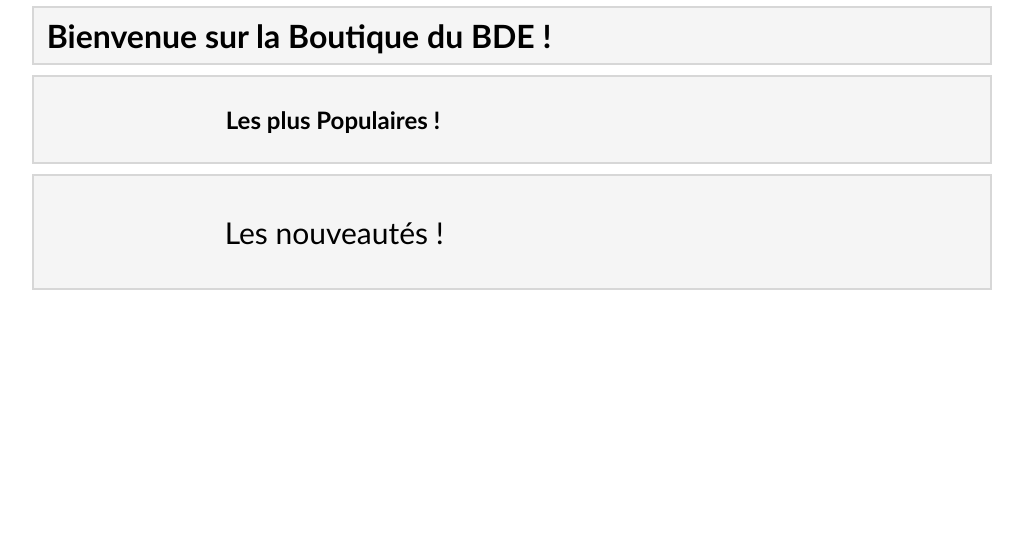
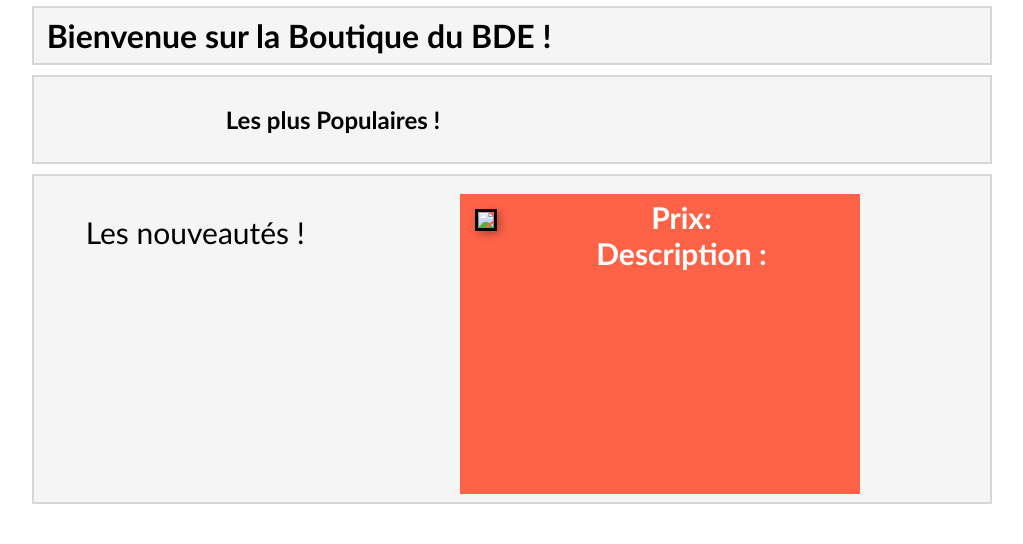
Before and after one commit to OlivierDebray/ProjetWeb, a PHP site: page /boutique.php in a window 1280 px wide. Shown: the part 191-735 px from the top of the page, without its empty margins (128-1151 px from the left). Run offline with PHP 8.4, Linux system fonts and the light colour scheme; tables that the repository leaves empty or names only in its code hold one stand-in row (values such as "Sample post"); data that the repository does not hold is empty.

Commit message:
LAst chances to boutique

```diff
--- a/Scripts/DisplayNewProducts.php
+++ b/Scripts/DisplayNewProducts.php
@@ -11,9 +11,8 @@ try
     $bdd = new PDO('mysql:host=localhost;dbname=projetweb;charset=utf8', 'root','');
     $getNewest = $bdd->query("SELECT * FROM Produits");
 
-    $getPopular = $bdd->query("SELECT * FROM produits
-    WHERE ID_Produits IN (SELECT Produit FROM `commande`
-    GROUP BY Produit ORDER BY COUNT(Produit) DESC)  ");
+    $getPopular = $bdd->query("SELECT * FROM `produits`
+    ORDER BY DateAjout DESC");
 
 
     while ($donnes = $getPopular->fetch())
@@ -21,6 +20,7 @@ try
         echo"
                <div class='product'>
                     <div class='name'> {$donnes['Nom']}</div>
+                    <img src='{$donnes['url']}', class='imgprod' />
 
 
 
@@ -30,7 +30,7 @@ try
                 </div>";
     }
 
-    //<img src='{$donnes['Url']}', class='imgprod' />
+
 }
 catch(Exception $e){
     echo " Exception : " .$e->getMessage(). "\n";
--- a/Scripts/DisplayPopularProduct.php
+++ b/Scripts/DisplayPopularProduct.php
@@ -8,6 +8,8 @@
 
 try
 {
+
+
     $bdd = new PDO('mysql:host=localhost;dbname=projetweb;charset=utf8', 'root','');
     $getNewest = $bdd->query("SELECT * FROM Produits");
 
@@ -22,6 +24,7 @@ try
                <div class='product'>
                     <div class='name'> {$donnes['Nom']}</div>
 
+                    <img src='{$donnes['url']}', class='imgprod' />
 
 
                     <div class='price'> Prix: {$donnes['Prix']}</div>
@@ -30,7 +33,7 @@ try
                 </div>";
     }
 
-    //<img src='{$donnes['Url']}', class='imgprod' />
+
 }
 catch(Exception $e){
     echo " Exception : " .$e->getMessage(). "\n";
--- a/css/boutique.css
+++ b/css/boutique.css
@@ -29,8 +29,17 @@
     font-weight: bold;
     font-size: 30px;
     text-align: center;
+
 }
 
+.product img
+{
+    float:left;
+    margin: 10px;
+    border: 3px solid #000;
+    box-shadow: 3px 3px 8px 0px rgba(0,0,0,0.3);
+    max-width: 200px;
+}
 .name{
 
 }
```
Also changed, not shown: images/produits/pepe.jpg (added).
